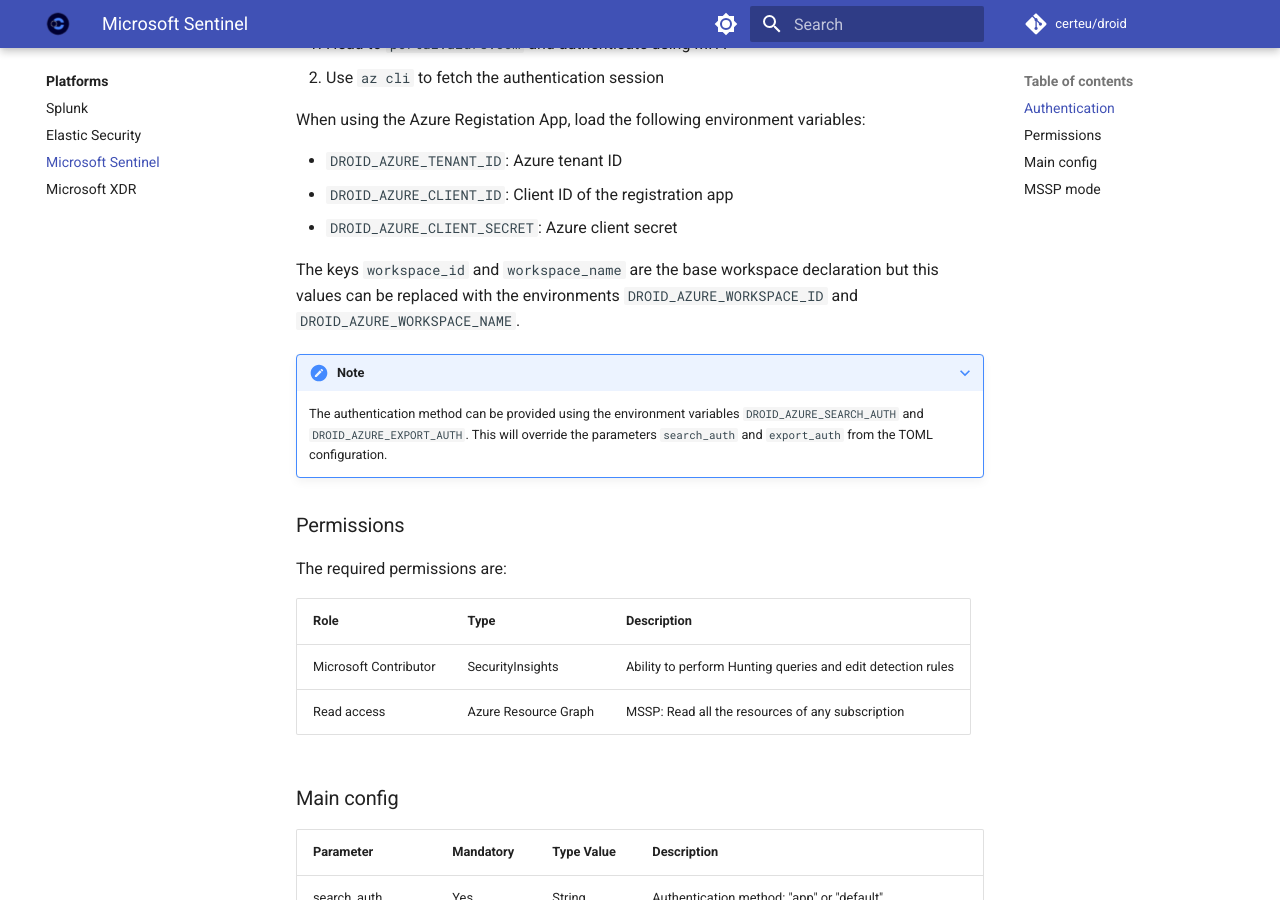
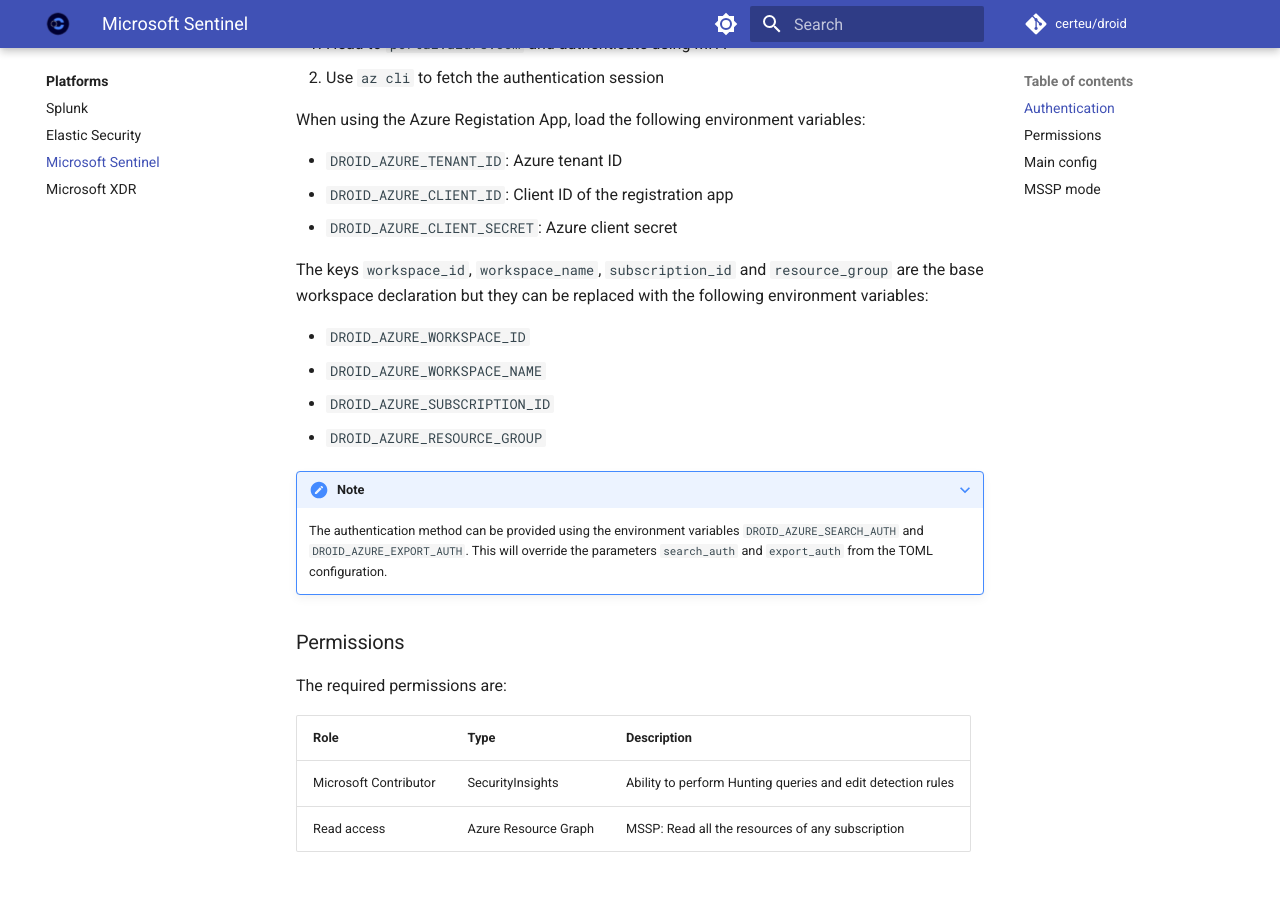
Before and after one commit to certeu/droid-docs, an MkDocs documentation site: the page built from docs/platforms/microsoft_sentinel.md, in a window 1280 px wide and 900 px high, scrolled down 797 px. Built offline with MkDocs 1.6.1 and Material for MkDocs 9.7.7, drawn with Linux system fonts in a browser that asks for light colours; comment, search, counter and statistics services are not loaded.

Commit message:
upd: more env variables

```diff
--- a/docs/platforms/microsoft_sentinel.md
+++ b/docs/platforms/microsoft_sentinel.md
@@ -29,7 +29,12 @@ When using the Azure Registation App, load the following environment variables:
 - `DROID_AZURE_CLIENT_ID`: Client ID of the registration app
 - `DROID_AZURE_CLIENT_SECRET`: Azure client secret
 
-The keys `workspace_id` and `workspace_name` are the base workspace declaration but this values can be replaced with the environments `DROID_AZURE_WORKSPACE_ID` and `DROID_AZURE_WORKSPACE_NAME`.
+The keys `workspace_id`, `workspace_name`, `subscription_id` and `resource_group` are the base workspace declaration but they can be replaced with the following environment variables:
+
+- `DROID_AZURE_WORKSPACE_ID`
+- `DROID_AZURE_WORKSPACE_NAME`
+- `DROID_AZURE_SUBSCRIPTION_ID`
+- `DROID_AZURE_RESOURCE_GROUP`
 
 ???+ note
 
```
